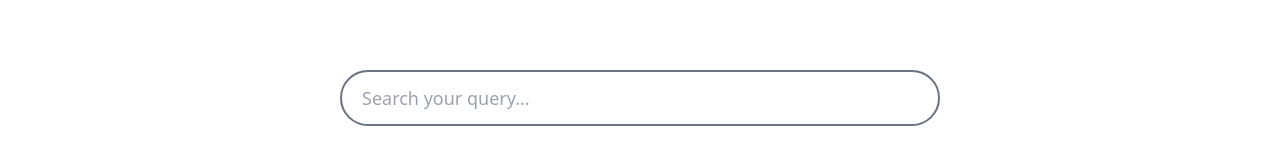
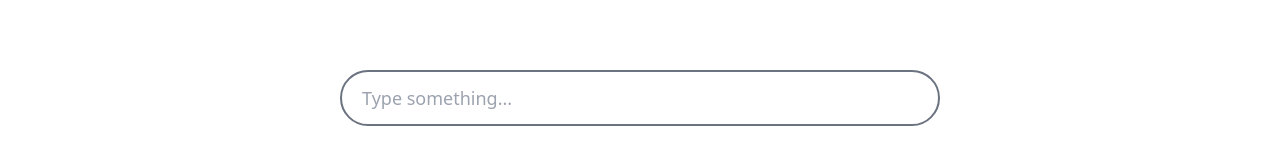
Before and after one commit to godzzo/react-ts-valtio-demo, a React (Vite) app: page / in a window 1280 px wide. Shown: the part 456-620 px from the top of the page. Built offline with nearby package versions, Linux system fonts and the light colour scheme.

Commit message:
LiveSearch reorg

```diff
--- a/src/components/LiveSearch.tsx
+++ b/src/components/LiveSearch.tsx
@@ -1,24 +1,156 @@
-import { FC, useCallback, useEffect, useRef, useState } from 'react';
+import {
+	KeyboardEventHandler,
+	RefObject,
+	useCallback,
+	useEffect,
+	useRef,
+	useState,
+} from 'react';
+
+/**
+ * Search Bar With Drop-down Using React JS - UP | DOWN | ENTER Key
+ *
+ * https://www.youtube.com/watch?v=Ny5rkEKhaxc
+ * https://github.com/ndpniraj/live-search-react
+ */
 
 interface Props<T> {
 	results?: T[];
+	className: string;
 	renderItem(item: T): JSX.Element;
 	onChange?: React.ChangeEventHandler;
 	onSelect?: (item: T) => void;
 	value?: string;
+	placeholder?: string;
 }
 
-const LiveSearch = <T extends object>({
+export const LiveSearch = <T extends object>({
 	results = [],
+	className,
 	renderItem,
 	value,
 	onChange,
 	onSelect,
+	placeholder,
 }: Props<T>): JSX.Element => {
+	const {
+		focusedIndex,
+		setFocusedIndex,
+		showResults,
+		defaultValue,
+		setDefaultValue,
+		resultContainer,
+		resetSearchComplete,
+		handleSelection,
+	} = useLiveSearch<T>(results, value, onSelect);
+
+	placeholder = placeholder ?? 'Search your query...';
+
+	return (
+		<div
+			tabIndex={1}
+			onBlur={resetSearchComplete}
+			onKeyDown={handleKeyDown(
+				focusedIndex,
+				results,
+				resetSearchComplete,
+				handleSelection,
+				setFocusedIndex
+			)}
+			className="relative"
+		>
+			<input
+				value={defaultValue}
+				onChange={(e) => {
+					setDefaultValue(e.target.value);
+					onChange && onChange(e);
+				}}
+				type="text"
+				className={className}
+				placeholder={placeholder}
+			/>
+
+			{showResults && (
+				<PopupList
+					results={results}
+					handleSelection={handleSelection}
+					resultContainer={resultContainer}
+					renderItem={renderItem}
+					focusedIndex={focusedIndex}
+				/>
+			)}
+		</div>
+	);
+};
+
+function PopupList<T>({
+	results,
+	handleSelection,
+	resultContainer,
+	renderItem,
+	focusedIndex,
+}: {
+	results: T[];
+	handleSelection: (selectedIndex: number) => void;
+	resultContainer: RefObject<HTMLDivElement>;
+	renderItem(item: T): JSX.Element;
+	focusedIndex: number;
+}) {
+	return (
+		<div className="absolute mt-1 w-full p-2 bg-white shadow-lg rounded-bl rounded-br max-h-56 overflow-y-auto">
+			{results.map((item, index) => {
+				return (
+					<div
+						key={index}
+						onMouseDown={() => handleSelection(index)}
+						ref={index === focusedIndex ? resultContainer : null}
+						style={{
+							backgroundColor:
+								index === focusedIndex ? 'rgba(0,0,0,0.1)' : '',
+						}}
+						className="cursor-pointer hover:bg-black hover:bg-opacity-10 p-2"
+					>
+						{renderItem(item)}
+					</div>
+				);
+			})}
+		</div>
+	);
+}
+
+function useLiveSearch<T>(
+	results: T[],
+	value?: string,
+	onSelect?: (item: T) => void
+) {
 	const [focusedIndex, setFocusedIndex] = useState(-1);
-	const resultContainer = useRef<HTMLDivElement>(null);
 	const [showResults, setShowResults] = useState(false);
 	const [defaultValue, setDefaultValue] = useState('');
+
+	const resultContainer = useRef<HTMLDivElement>(null);
+
+	useEffect(() => {
+		if (!resultContainer.current) return;
+
+		resultContainer.current.scrollIntoView({
+			block: 'center',
+		});
+	}, [focusedIndex]);
+
+	useEffect(() => {
+		if (results.length > 0 && !showResults) setShowResults(true);
+
+		if (results.length <= 0) setShowResults(false);
+	}, [results]);
+
+	useEffect(() => {
+		if (value) setDefaultValue(value);
+	}, [value]);
+
+	const resetSearchComplete = useCallback(() => {
+		setFocusedIndex(-1);
+		setShowResults(false);
+	}, []);
 
 	const handleSelection = (selectedIndex: number) => {
 		const selectedItem = results[selectedIndex];
@@ -27,12 +159,27 @@ const LiveSearch = <T extends object>({
 		resetSearchComplete();
 	};
 
-	const resetSearchComplete = useCallback(() => {
-		setFocusedIndex(-1);
-		setShowResults(false);
-	}, []);
+	return {
+		focusedIndex,
+		setFocusedIndex,
+		showResults,
+		setShowResults,
+		defaultValue,
+		setDefaultValue,
+		resultContainer,
+		resetSearchComplete,
+		handleSelection,
+	};
+}
 
-	const handleKeyDown: React.KeyboardEventHandler<HTMLDivElement> = (e) => {
+function handleKeyDown<T>(
+	focusedIndex: number,
+	results: T[],
+	resetSearchComplete: () => void,
+	handleSelection: (value: number) => void,
+	setFocusedIndex: (value: number) => void
+) {
+	return ((e) => {
 		const { key } = e;
 		let nextIndexCount = 0;
 
@@ -57,78 +204,5 @@ const LiveSearch = <T extends object>({
 		}
 
 		setFocusedIndex(nextIndexCount);
-	};
-
-	type changeHandler = React.ChangeEventHandler<HTMLInputElement>;
-	const handleChange: changeHandler = (e) => {
-		setDefaultValue(e.target.value);
-		onChange && onChange(e);
-	};
-
-	useEffect(() => {
-		if (!resultContainer.current) return;
-
-		resultContainer.current.scrollIntoView({
-			block: 'center',
-		});
-	}, [focusedIndex]);
-
-	useEffect(() => {
-		if (results.length > 0 && !showResults) setShowResults(true);
-
-		if (results.length <= 0) setShowResults(false);
-	}, [results]);
-
-	useEffect(() => {
-		if (value) setDefaultValue(value);
-	}, [value]);
-
-	return (
-		<div className="h-screen flex items-center justify-center">
-			<div
-				tabIndex={1}
-				onBlur={resetSearchComplete}
-				onKeyDown={handleKeyDown}
-				className="relative"
-			>
-				<input
-					value={defaultValue}
-					onChange={handleChange}
-					type="text"
-					className="w-[600px] px-5 py-3 text-lg rounded-full border-2 border-gray-500 focus:border-gray-700 outline-none transition"
-					placeholder="Search your query..."
-				/>
-
-				{/* Search Results Container */}
-				{showResults && (
-					<div className="absolute mt-1 w-full p-2 bg-white shadow-lg rounded-bl rounded-br max-h-56 overflow-y-auto">
-						{results.map((item, index) => {
-							return (
-								<div
-									key={index}
-									onMouseDown={() => handleSelection(index)}
-									ref={
-										index === focusedIndex
-											? resultContainer
-											: null
-									}
-									style={{
-										backgroundColor:
-											index === focusedIndex
-												? 'rgba(0,0,0,0.1)'
-												: '',
-									}}
-									className="cursor-pointer hover:bg-black hover:bg-opacity-10 p-2"
-								>
-									{renderItem(item)}
-								</div>
-							);
-						})}
-					</div>
-				)}
-			</div>
-		</div>
-	);
-};
-
-export default LiveSearch;
+	}) as KeyboardEventHandler<HTMLDivElement>;
+}
--- a/src/views/LiveSearchDemo.tsx
+++ b/src/views/LiveSearchDemo.tsx
@@ -1,5 +1,5 @@
 import { useState } from 'react';
-import LiveSearch from '../components/LiveSearch';
+import { LiveSearch } from '../components/LiveSearch';
 
 const profiles = [
 	{ id: '1', name: 'Allie Grater' },
@@ -28,17 +28,21 @@ export function LiveSearchDemo() {
 		if (!target.value.trim()) return setResults([]);
 
 		const filteredValue = profiles.filter((profile) =>
-			profile.name.toLowerCase().startsWith(target.value)
+			profile.name.toLowerCase().startsWith(target.value.toLowerCase())
 		);
 		setResults(filteredValue);
 	};
 	return (
+		<div className="h-screen flex items-center justify-center">
 			<LiveSearch
+				className="w-[600px] px-5 py-3 text-lg rounded-full border-2 border-gray-500 focus:border-gray-700 outline-none transition"
+				placeholder="Type something..."
 				results={results}
 				value={selectedProfile?.name}
 				renderItem={(item) => <p>{item.name}</p>}
 				onChange={handleChange}
 				onSelect={(item) => setSelectedProfile(item)}
 			/>
+		</div>
 	);
 }
```
Lines whose indentation alone changed are shown as unchanged.
